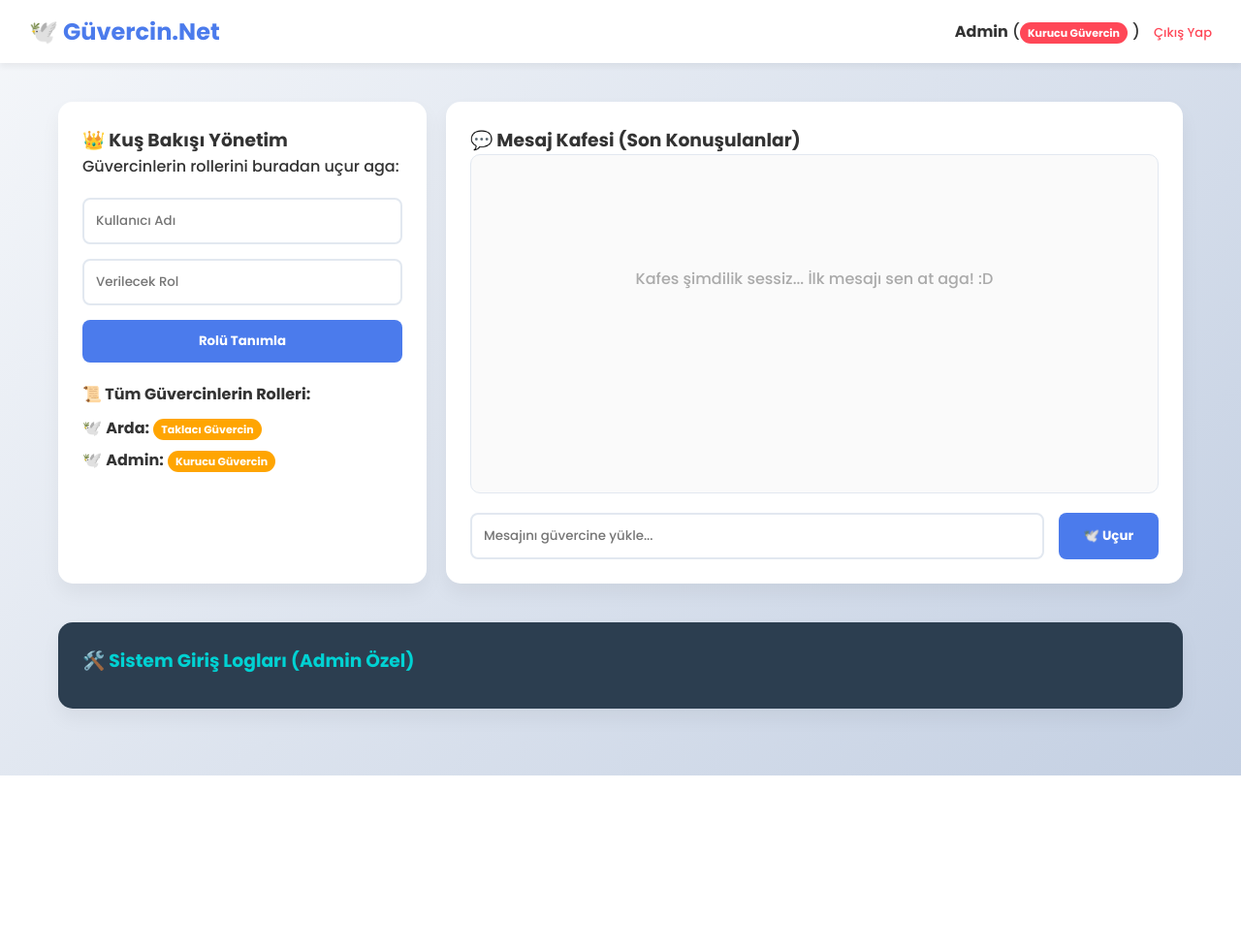
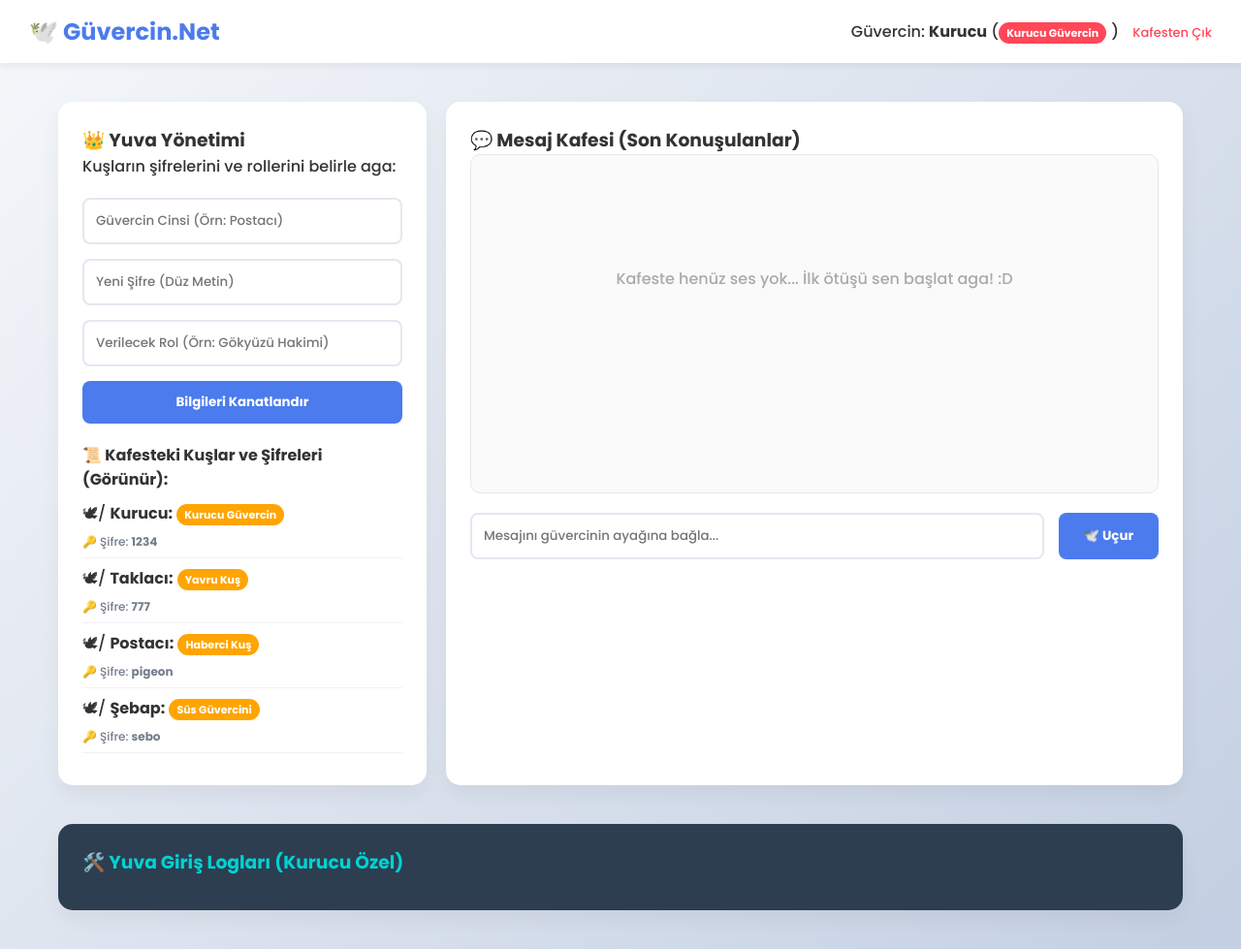
Before and after one commit to ardckr262626-cmd/guvercin-net, a Flask app: page / in a window 1280 px wide. Shown: the whole page at 97% size. Before the commit the page ends 800 px from the top, so only its background shows below. Run offline with Flask 3, Linux system fonts and the light colour scheme; the visitor is signed in with stand-in values (Sample User, id 1).

Commit message:
Güvercin isimleri ve şifre yönetim sistemi eklendi! .d

```diff
--- a/app.py
+++ b/app.py
@@ -3,84 +3,105 @@ import os
 from datetime import datetime
 
 app = Flask(__name__)
-app.secret_key = "guvercin_gizli_anahtar_aga" # Session (oturum) için gerekli
+app.secret_key = "guvercin_gizemli_kod_aga"
 
-# Hafıza Veri Tabanımız
-kullanici_rolleri = {
-    "Arda": "Taklacı Güvercin",
-    "Admin": "Kurucu Güvercin"
+# Mühendislik Notu: İsimleri direkt güvercin cinsleri yaptık aga!
+# Hashleme yok, şifreler düz metin (plain text) olarak hafızada duruyor.
+guvercin_veritabi = {
+    "Kurucu": {"sifre": "1234", "rol": "Kurucu Güvercin"},
+    "Taklacı": {"sifre": "777", "rol": "Yavru Kuş"},
+    "Postacı": {"sifre": "pigeon", "rol": "Haberci Kuş"},
+    "Şebap": {"sifre": "sebo", "rol": "Süs Güvercini"}
 }
 
-# Mühendislik Notu: Giriş mesajlarını kaldırdık, liste boş başlıyor. Sadece en son konuşulanlar kalacak!
 mesajlar = []
-log_kayitlari = [] # Sadece Admin'in görebileceği giriş logları
+log_kayitlari = []
 
 @app.route('/')
 def index():
-    # Kullanıcı giriş yapmadıysa direkt giriş sayfasına fırlat aga
-    if 'kullanici' not in session:
+    if 'kus_adi' not in session:
         return redirect(url_for('login'))
 
+    aktif = session['kus_adi']
     return render_template('index.html',
                            mesajlar=mesajlar,
-                           roller=kullanici_rolleri,
-                           aktif_user=session['kullanici'],
-                           mevcut_rol=kullanici_rolleri.get(session['kullanici'], 'Yavru Kuş'),
+                           kuslar=guvercin_veritabi,
+                           aktif_user=aktif,
+                           mevcut_rol=guvercin_veritabi[aktif]['rol'],
                            logs=log_kayitlari)
 
 @app.route('/login', methods=['GET', 'POST'])
 def login():
+    hata = None
     if request.method == 'POST':
-        kullanici = request.form.get('kullanici_adi')
-        if kullanici:
-            session['kullanici'] = kullanici
-            if kullanici not in kullanici_rolleri:
-                kullanici_rolleri[kullanici] = "Yavru Kuş" # Yeni gelene varsayılan rol
+        isim = request.form.get('kus_adi')
+        sifre = request.form.get('sifre')
 
-            # Mühendislik Notu: Log kaydını zaman damgası (Timestamp) ile tutuyoruz
+        # Kullanıcı kayıtlı mı ve şifresi doğru mu kontrolü
+        if isim in guvercin_veritabi and guvercin_veritabi[isim]['sifre'] == sifre:
+            session['kus_adi'] = isim
             zaman = datetime.now().strftime('%H:%M:%S')
-            log_kayitlari.append(f"[{zaman}] 🕊️ {kullanici} sisteme kanat çırptı (Giriş yaptı).")
+            log_kayitlari.append(f"[{zaman}] 🕊️ {isim} kuşu doğru şifreyle kafese süzüldü.")
+            return redirect(url_for('index'))
+        else:
+            hata = "Böyle bir kuş yok veya şifre hatalı aga! .d"
 
-            return redirect(url_for('index'))
-    return '''
+    return f'''
         <style>
-            body{ background: linear-gradient(135deg, #f5f7fa 0%, #c3cfe2 100%); font-family: sans-serif; display: flex; justify-content: center; align-items: center; height: 100vh; margin:0;}
-            .box{ background: white; padding: 30px; border-radius: 15px; box-shadow: 0 10px 20px rgba(0,0,0,0.1); text-align: center; width: 90%; max-width: 350px;}
-            input{ width: 100%; padding: 12px; margin: 15px 0; border: 2px solid #e2e8f0; border-radius: 8px; box-sizing: border-box;}
-            button{ background: #4b7bec; color: white; border: none; padding: 12px; width: 100%; border-radius: 8px; font-weight: bold; cursor: pointer;}
+            body{{ background: linear-gradient(135deg, #f5f7fa 0%, #c3cfe2 100%); font-family: sans-serif; display: flex; justify-content: center; align-items: center; height: 100vh; margin:0;}}
+            .box{{ background: white; padding: 30px; border-radius: 15px; box-shadow: 0 10px 20px rgba(0,0,0,0.1); text-align: center; width: 90%; max-width: 350px;}}
+            input{{ width: 100%; padding: 12px; margin: 10px 0; border: 2px solid #e2e8f0; border-radius: 8px; box-sizing: border-box;}}
+            button{{ background: #4b7bec; color: white; border: none; padding: 12px; width: 100%; border-radius: 8px; font-weight: bold; cursor: pointer; margin-top: 10px;}}
+            .error{{ color: #ff4757; font-size: 13px; margin-bottom: 10px; }}
         </style>
         <div class="box">
-            <h2>🕊️ Güvercin.Net'e Giriş</h2>
-            <form method="POST"><input type="text" name="kullanici_adi" placeholder="Kullanıcı Adınız" required><button type="submit">Uçuşu Başlat</button></form>
+            <h2>🕊️ Güvercin Kafesi Giriş</h2>
+            {f'<div class="error">{hata}</div>' if hata else ''}
+            <form method="POST">
+                <input type="text" name="kus_adi" placeholder="Güvercin Adı (Örn: Kurucu, Taklacı)" required>
+                <input type="password" name="sifre" placeholder="Şifre" required>
+                <button type="submit">Kanat Çırp</button>
+            </form>
         </div>
     '''
 
 @app.route('/logout')
 def logout():
-    session.pop('kullanici', None)
+    session.pop('kus_adi', None)
     return redirect(url_for('login'))
 
-@app.route('/rol-ver', methods=['POST'])
-def rol_ver():
-    if session.get('kullanici') != 'Admin':
-        return "Aga burası sadece Admin'e özel! .d", 403
+@app.route('/sifre-ve-rol-ver', methods=['POST'])
+def sifre_ve_rol_ver():
+    # Sadece Kurucu Güvercin şifre ve rol dağıtabilir!
+    if session.get('kus_adi') != 'Kurucu':
+        return "Aga şifreleri sadece Kurucu Güvercin belirleyebilir! .d", 403
 
-    kullanici = request.form.get('kullanici_adi')
+    isim = request.form.get('kus_adi')
+    yeni_sifre = request.form.get('sifre')
     yeni_rol = request.form.get('rol_adi')
-    if kullanici and yeni_rol:
-        kullanici_rolleri[kullanici] = yeni_rol
+
+    if isim:
+        if isim not in guvercin_veritabi:
+            guvercin_veritabi[isim] = {}
+        if yeni_sifre:
+            guvercin_veritabi[isim]['sifre'] = yeni_sifre
+        if yeni_rol:
+            guvercin_veritabi[isim]['rol'] = yeni_rol
+
+        zaman = datetime.now().strftime('%H:%M:%S')
+        log_kayitlari.append(f"[{zaman}] 👑 Kurucu, {isim} kuşunun bilgilerini güncelledi.")
+
     return redirect(url_for('index'))
 
 @app.route('/mesaj-gonder', methods=['POST'])
 def mesaj_gonder():
     metin = request.form.get('mesaj')
-    user = session.get('kullanici', 'Anonim')
+    user = session.get('kus_adi', 'Yabancı Kuş')
     if metin:
         mesajlar.append({
             "gonderen": user,
-            "rol": kullanici_rolleri.get(user, "Yavru Kuş"),
-            "metin": metin,
-            "tip": "outgoing" if user == session.get('kullanici') else "incoming"
+            "rol": guvercin_veritabi.get(user, {}).get('rol', 'Yavru Kuş'),
+            "metin": metin
         })
     return redirect(url_for('index'))
 
--- a/templates/index.html
+++ b/templates/index.html
@@ -13,31 +13,38 @@
   <header class="navbar">
     <div class="logo">🕊️ Güvercin.Net</div>
     <div class="user-status">
-      <strong>{{ aktif_user }}</strong> (<span class="badge admin-role">{{ mevcut_rol }}</span>)
-      <a href="/logout" style="margin-left: 10px; color: #ff4757; text-decoration: none; font-size: 13px;">Çıkış Yap</a>
+      Güvercin: <strong>{{ aktif_user }}</strong> (<span class="badge admin-role">{{ mevcut_rol }}</span>)
+      <a href="/logout" style="margin-left: 10px; color: #ff4757; text-decoration: none; font-size: 13px;">Kafesten
+        Çık</a>
     </div>
   </header>
 
   <main class="container">
     <section class="panel admin-panel">
-      <h3>👑 Kuş Bakışı Yönetim</h3>
-      {% if aktif_user == 'Admin' %}
-      <p>Güvercinlerin rollerini buradan uçur aga:</p>
-      <form class="pigeon-form" action="/rol-ver" method="POST">
-        <input type="text" name="kullanici_adi" placeholder="Kullanıcı Adı" required>
-        <input type="text" name="rol_adi" placeholder="Verilecek Rol" required>
-        <button type="submit" class="btn-primary">Rolü Tanımla</button>
+      <h3>👑 Yuva Yönetimi</h3>
+      {% if aktif_user == 'Kurucu' %}
+      <p>Kuşların şifrelerini ve rollerini belirle aga:</p>
+      <form class="pigeon-form" action="/sifre-ve-rol-ver" method="POST">
+        <input type="text" name="kus_adi" placeholder="Güvercin Cinsi (Örn: Postacı)" required>
+        <input type="text" name="sifre" placeholder="Yeni Şifre (Düz Metin)" required>
+        <input type="text" name="rol_adi" placeholder="Verilecek Rol (Örn: Gökyüzü Hakimi)" required>
+        <button type="submit" class="btn-primary">Bilgileri Kanatlandır</button>
       </form>
       {% else %}
-      <p style="color: #7f8c8d;">⚠️ Rol verme yetkisi sadece sistem lideri Admin'e aittir aga. .d</p>
+      <p style="color: #7f8c8d;">⚠️ Şifre ve rol verme yetkisi sadece <strong>Kurucu</strong> güvercine aittir aga. .d
+      </p>
       {% endif %}
 
       <div class="rollu-kuslar" style="margin-top: 20px;">
-        <h4>📜 Tüm Güvercinlerin Rolleri:</h4>
+        <h4>📜 Kafesteki Kuşlar ve Şifreleri ({% if aktif_user == 'Kurucu' %}Görünür{% else %}Gizli{% endif %}):</h4>
         <ul style="list-style: none; margin-top: 10px; padding: 0;">
-          {% for isim, rol in roller.items() %}
-          <li style="margin-bottom: 8px;">🕊️ <strong>{{ isim }}:</strong> <span class="badge user-role">{{ rol
-              }}</span></li>
+          {% for isim, data in kuslar.items() %}
+          <li style="margin-bottom: 8px; border-bottom: 1px solid #f1f2f6; padding-bottom: 5px;">
+            🕊/ <strong>{{ isim }}:</strong> <span class="badge user-role">{{ data['rol'] }}</span>
+            {% if aktif_user == 'Kurucu' %}
+            <br><span style="font-size: 12px; color: #747d8c;">🔑 Şifre: <strong>{{ data['sifre'] }}</strong></span>
+            {% endif %}
+          </li>
           {% endfor %}
         </ul>
       </div>
@@ -47,12 +54,12 @@
       <h3>💬 Mesaj Kafesi (Son Konuşulanlar)</h3>
       <div class="chat-box">
         {% if not mesajlar %}
-        <p style="text-align: center; color: #aaa; margin-top: 100px;">Kafes şimdilik sessiz... İlk mesajı sen at aga!
-          :D</p>
+        <p style="text-align: center; color: #aaa; margin-top: 100px;">Kafeste henüz ses yok... İlk ötüşü sen başlat
+          aga! :D</p>
         {% endif %}
         {% for msg in mesajlar %}
         <div class="message {% if msg.gonderen == aktif_user %}outgoing{% else %}incoming{% endif %}">
-          <span class="badge {% if msg.gonderen == 'Admin' %}admin-role{% else %}user-role{% endif %}">{{ msg.rol
+          <span class="badge {% if msg.gonderen == 'Kurucu' %}admin-role{% else %}user-role{% endif %}">{{ msg.rol
             }}</span>
           <strong>{{ msg.gonderen }}:</strong> {{ msg.metin }}
         </div>
@@ -60,16 +67,16 @@
       </div>
 
       <form class="chat-input-area" action="/mesaj-gonder" method="POST">
-        <input type="text" name="mesaj" placeholder="Mesajını güvercine yükle..." required autocomplete="off">
+        <input type="text" name="mesaj" placeholder="Mesajını güvercinin ayağına bağla..." required autocomplete="off">
         <button type="submit" class="btn-send">🕊️ Uçur</button>
       </form>
     </section>
   </main>
 
-  {% if aktif_user == 'Admin' %}
+  {% if aktif_user == 'Kurucu' %}
   <div class="container" style="margin-top: 0; margin-bottom: 40px;">
     <section class="panel" style="grid-column: span 2; background: #2c3e50; color: #ecf0f1;">
-      <h3 style="color: #00d2d3;">🛠️ Sistem Giriş Logları (Admin Özel)</h3>
+      <h3 style="color: #00d2d3;">🛠️ Yuva Giriş Logları (Kurucu Özel)</h3>
       <div
         style="max-height: 150px; overflow-y: auto; font-family: monospace; font-size: 13px; margin-top: 10px; line-height: 1.6;">
         {% for log in logs %}
```
